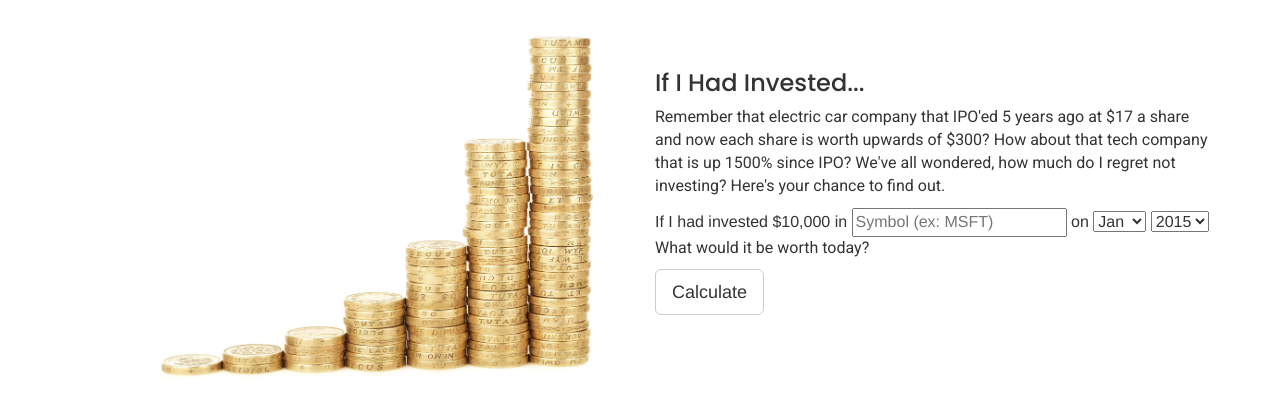
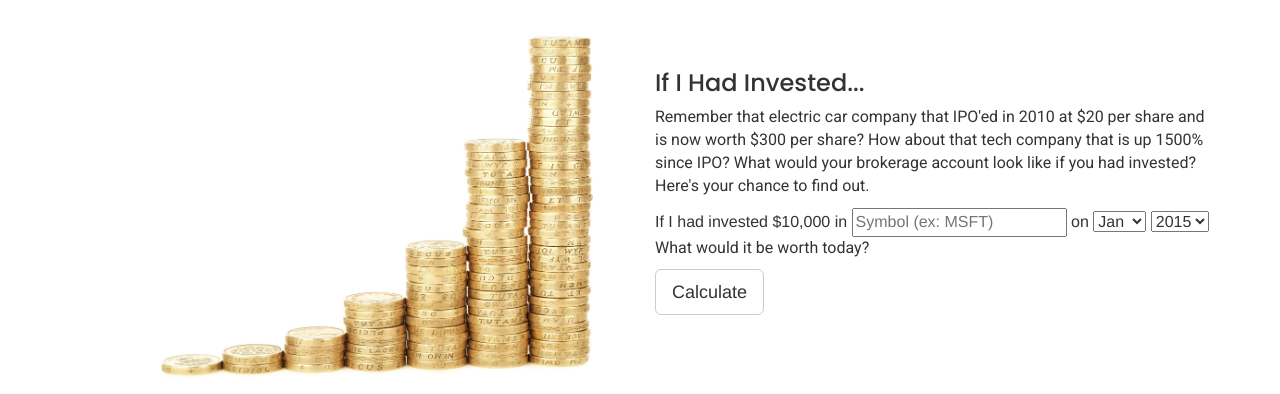
Before and after one commit to chrisragasa/if-i-had-invested, a Flask app: page / in a window 1280 px wide. Shown: the part 50-444 px from the top of the page. Run offline with Flask 2, Linux system fonts and the light colour scheme; some libraries are stand-ins or nearby versions.

Commit message:
updated labels

```diff
--- a/templates/index.html
+++ b/templates/index.html
@@ -40,8 +40,8 @@
           <div class="col-md-6 col-sm-6">
             <div class="showcase-right">
                 <h3>If I Had Invested...</h3>
-                <p>Remember that electric car company that IPO'ed 5 years ago at $17 a share and now each share is worth upwards of $300?
-                How about that tech company that is up 1500% since IPO? We've all wondered, how much do I regret not investing? Here's your chance to find out.</p>
+                <p>Remember that electric car company that IPO'ed in 2010 at $20 per share and is now worth $300 per share?
+                How about that tech company that is up 1500% since IPO? What would your brokerage account look like if you had invested? Here's your chance to find out.</p>
 
                 <form method="POST" action="/stock">
                     If I had invested $10,000 in <input id="ticker" type="text" name="ticker" placeholder="Symbol (ex: MSFT)" required> on
--- a/templates/stock.html
+++ b/templates/stock.html
@@ -37,10 +37,10 @@
           <div>
             <div class="showcase-left">
                     {% if error %}
-                    <h2>Oops! There was an error with the API call.</h2>
+                    <h2>Oops! Something went wrong with the API call.</h2>
                     <p>One of the following could have happened:</p>
                     <ul>
-                        <li>The ticker/symbol is not entered correctly</li>
+                        <li>The company ticker/symbol was not entered correctly</li>
                         <li>The company was not public at the date entered</li>
                     </ul>
                     {% else %}
```
